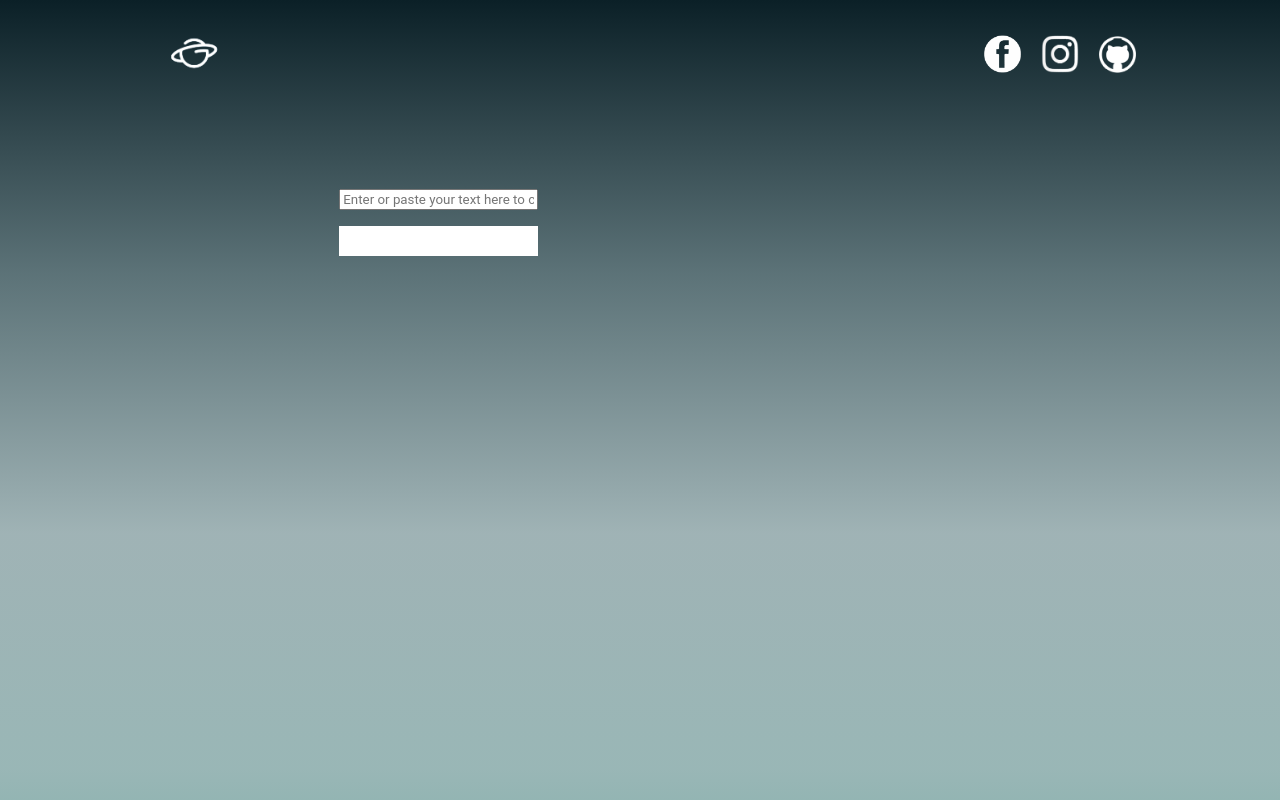
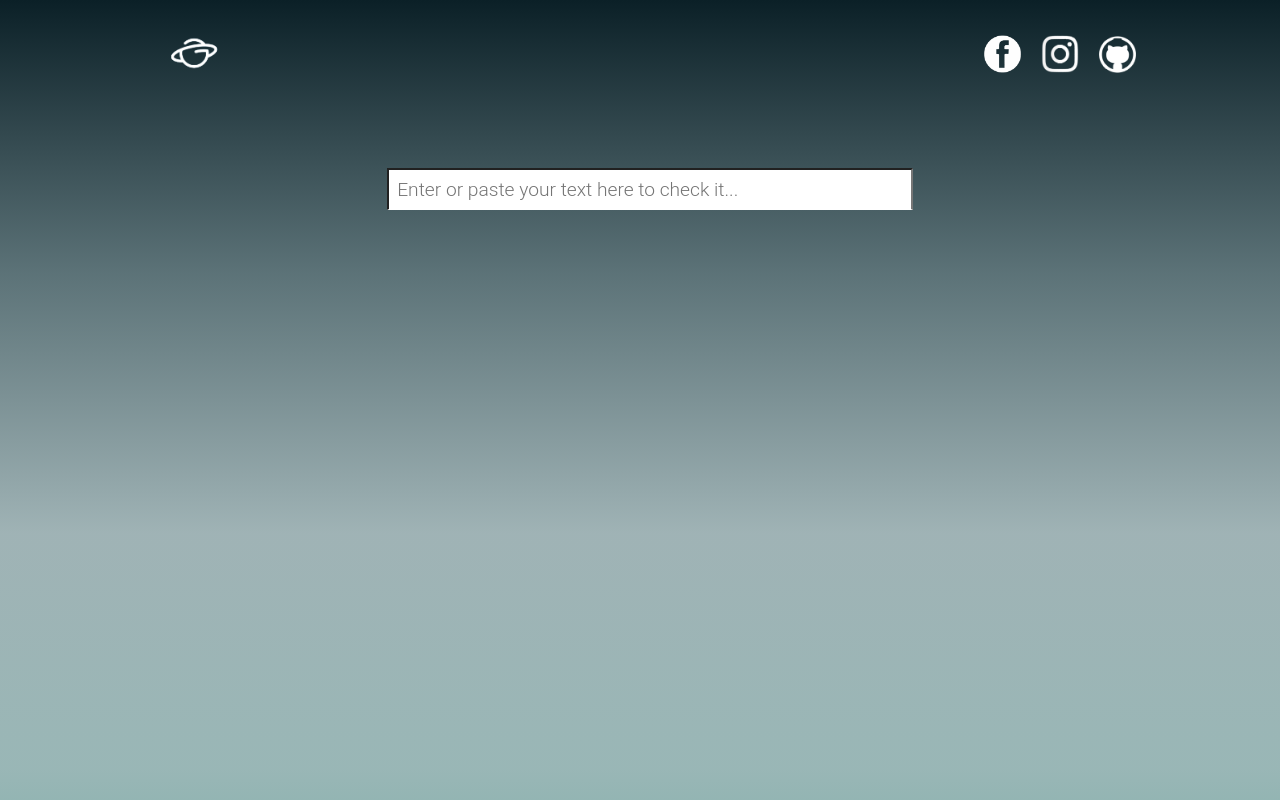
Before and after one commit to Grammar-Without-Ly/WebUi, an Angular app: page / in a window 1280 px wide. Shown: the top 800 px of the page. Built offline with nearby package versions, Linux system fonts and the light colour scheme.

Commit message:
push fix input

```diff
--- a/src/app/Components/input-box/input-box.component.html
+++ b/src/app/Components/input-box/input-box.component.html
@@ -1,13 +1,8 @@
 <div class="container">
-    <div class="text-box" id="text-area">
-        <input #box
-                  [(ngModel)]="inputValue"
-                  (ngModelChange)="onKey()"
-                  (keyup.enter)="checkValidInput()"
-                  placeholder="Enter or paste your text here to check it..."
-                  style="font-family: 'Roboto', sans-serif;">
-      <p>
-        <span *ngFor="let word of WordObservable | async">{{word.text}} </span>
-      </p>
+    <div class="text-box">
+        <input [(ngModel)]="inputValue" (ngModelChange)="onKey()" (keyup.enter)="checkValidInput()" placeholder="Enter or paste your text here to check it..." style="font-family: 'Roboto', sans-serif;">
+        <p>
+            <!-- <span *ngFor="let word of WordObservable | async">{{word.text}} </span> -->
+        </p>
     </div>
 </div>
--- a/src/app/Components/input-box/input-box.component.scss
+++ b/src/app/Components/input-box/input-box.component.scss
@@ -1,64 +1,21 @@
 .container {
-    margin: 2% 0 0 20%;
-    display: inline-flex;
-    flex-wrap: wrap;
+    // display: grid;
+    display: block;
+    margin-top: 70px;
+    margin-left: auto;
+    margin-right: auto;
+    width: 40%;
 }
 
-.container>div {
-    margin: -10px;
-}
-
-input[type=text],
-select,
-textarea {
-    width: 500px;
-    height: 300px;
-    padding: 50px;
-    // border: 1px solid #ccc;
-    // border-radius: 0px 0px 0px 0px;
-    box-sizing: border-box;
-    margin-top: 6px;
-    margin-bottom: 16px;
-    resize: vertical;
-}
-
-p {
-  background: white;
-  min-height: 30px;
-  height: auto;
-  min-width: 50%;
-}
-
-.box-countword {
-    box-sizing: border-box;
-    border-radius: 5px;
-    // border: 1px solid black;
-    background-color: white;
-    width: 600px;
-    p {
-        color: gray;
+input {
+    width: 100%;
+    // height: 100%;
+    font-size: 1.2rem;
+    font-weight: 300;
+    padding: 0.5rem;
+    border-bottom: 1px solid #fff;
+    transition: all 0.3s ease-in-out;
+    &:focus {
+        border-bottom: 1px solid #fff;
     }
 }
-
-@media screen and (min-width: 1200px) {
-    .container {
-        // background-color: black;
-        margin: 8% 0 0 27%;
-    }
-    input[type=text],
-    select,
-    textarea {
-        width: 600px;
-        height: 400px;
-        padding: 50px;
-        border: 1px solid #ccc;
-        border-radius: 5px;
-        box-sizing: border-box;
-        margin-top: 6px;
-        margin-bottom: 16px;
-        resize: vertical;
-    }
-    .box-countword {
-        width: 600px;
-    }
-}
```
